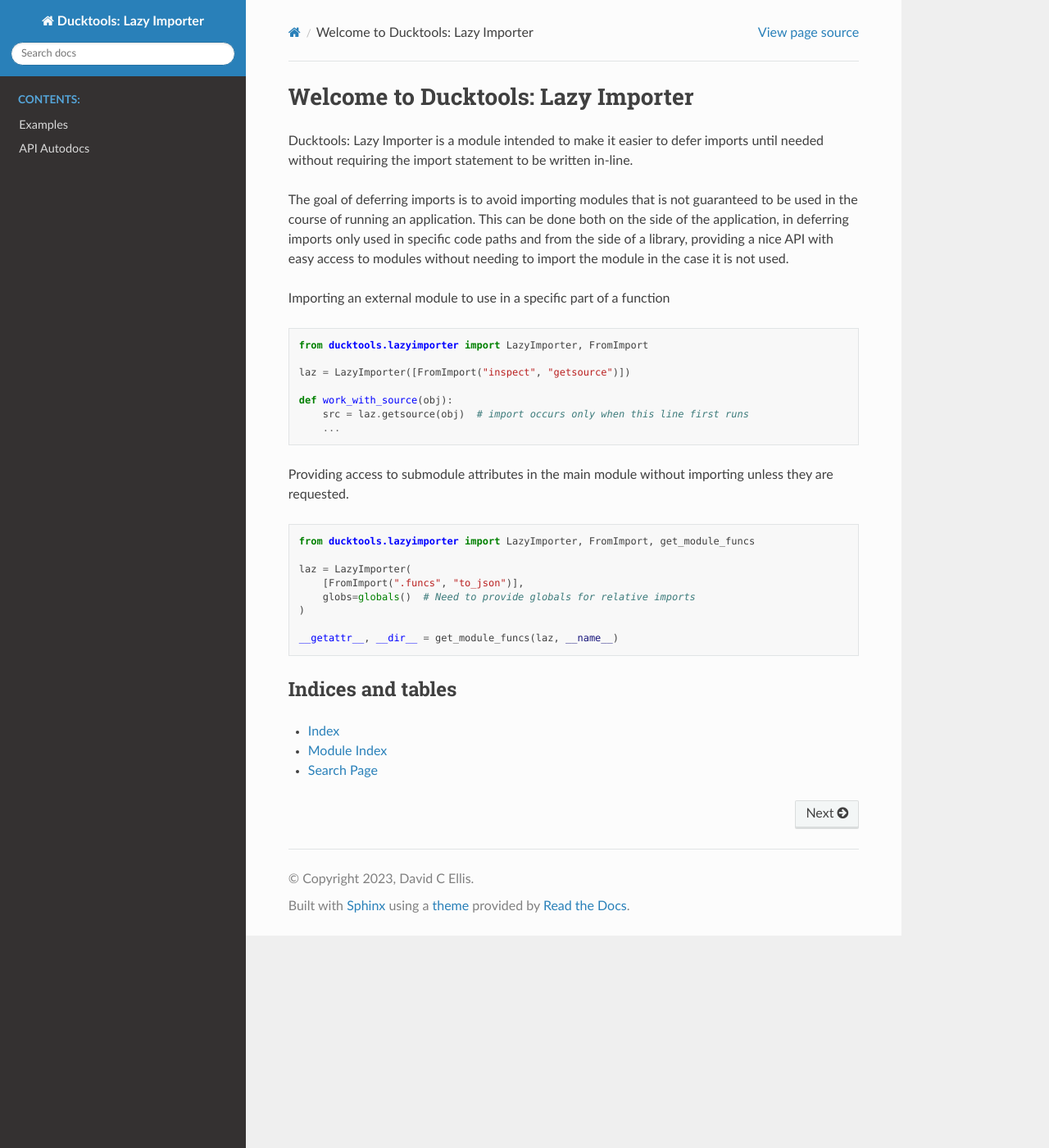
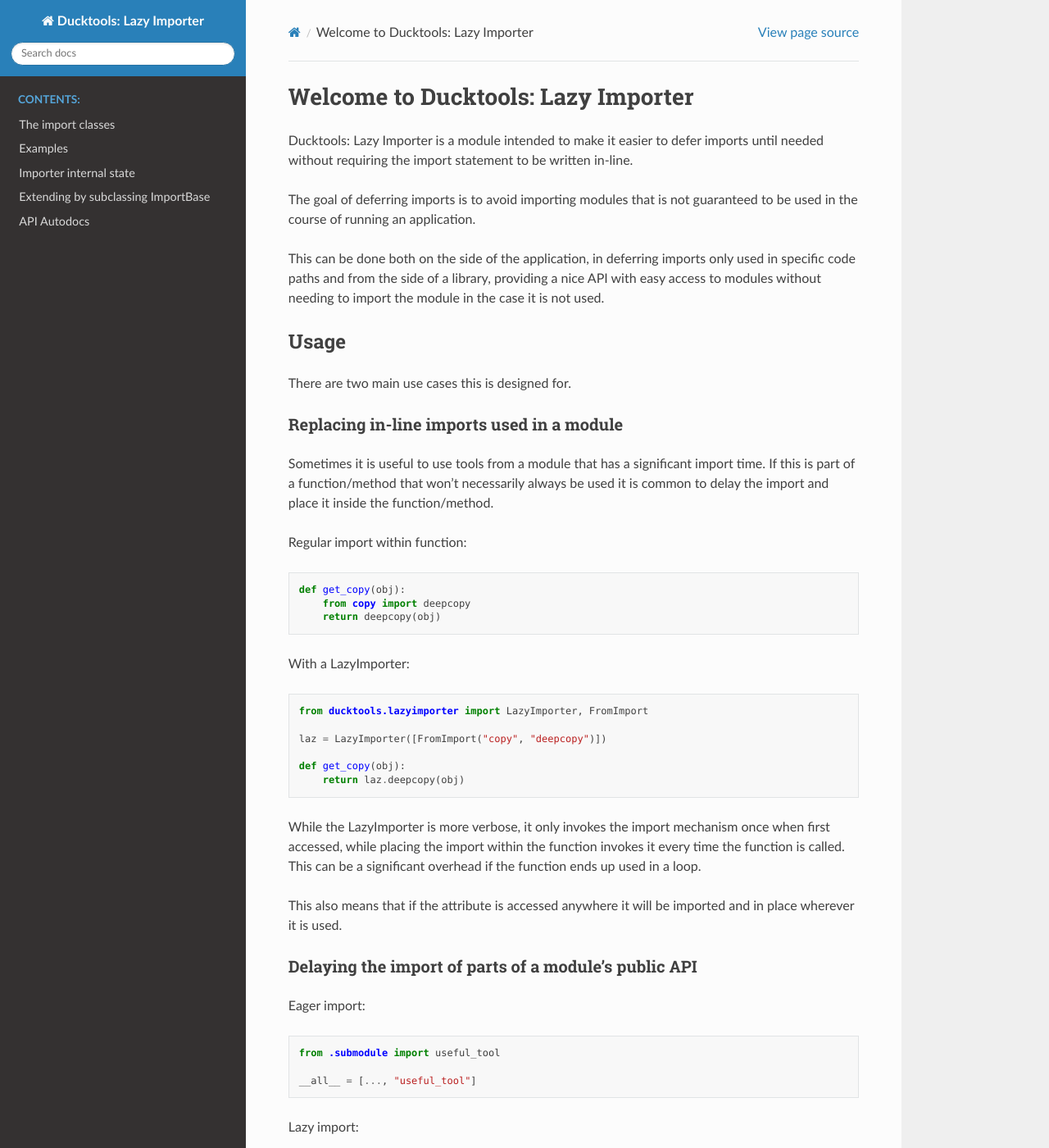
Before and after one commit to DavidCEllis/ducktools-lazyimporter, a Sphinx documentation site: the page built from docs/index.md, in a window 1280 px wide and 1400 px high. Shown: the whole window at 82% size. Built offline with Sphinx 7.4.7 and the Read the Docs theme 2.0.0, drawn with Linux system fonts in a browser that asks for light colours; the version number could not be read and is left out; some of the changed text lies outside the part shown.

````diff
--- a/docs/index.md
+++ b/docs/index.md
@@ -6,7 +6,10 @@ maxdepth: 2
 caption: "Contents:"
 hidden: true
 ---
+import_classes
 examples
+importer_state
+extending
 api
 ```
 
@@ -16,37 +19,101 @@ in-line.
 
 The goal of deferring imports is to avoid importing modules that is not guaranteed
 to be used in the course of running an application.
+
 This can be done both on the side of the application, in deferring imports
 only used in specific code paths and from the side of a library, providing
 a nice API with easy access to modules without needing to import the module
 in the case it is not used.
 
-Importing an external module to use in a specific part of a function
+## Usage ##
+
+There are two main use cases this is designed for.
+
+### Replacing in-line imports used in a module ###
+
+Sometimes it is useful to use tools from a module that has a significant import time.
+If this is part of a function/method that won't necessarily always be used it is
+common to delay the import and place it inside the function/method.
+
+Regular import within function:
+```python
+def get_copy(obj):
+    from copy import deepcopy
+    return deepcopy(obj)
+```
+
+With a LazyImporter:
+```python
+from ducktools.lazyimporter import LazyImporter, FromImport
+
+laz = LazyImporter([FromImport("copy", "deepcopy")])
+
+def get_copy(obj):
+    return laz.deepcopy(obj)
+```
+
+While the LazyImporter is more verbose, it only invokes the import mechanism
+once when first accessed, while placing the import within the function invokes
+it every time the function is called. This can be a significant overhead if
+the function ends up used in a loop.
+
+This also means that if the attribute is accessed anywhere it will be imported
+and in place wherever it is used.
+
+### Delaying the import of parts of a module's public API ###
+
+Eager import:
+```python
+from .submodule import useful_tool
+
+__all__ = [..., "useful_tool"]
+```
+
+Lazy import:
+```python
+from ducktools.lazyimporter import LazyImporter, FromImport, get_module_funcs
+
+__all__ = [..., "useful_tool"]
+
+laz = LazyImporter(
+    [FromImport(".submodule", "useful_tool")],
+    globs=globals(),  # If relative imports are used, globals() must be provided.
+)
+__getattr__, __dir__ = get_module_funcs(laz, __name__)
+```
+
+## How does it work ##
+
+The following lazy importer:
 
 ```python
 from ducktools.lazyimporter import LazyImporter, FromImport
 
-laz = LazyImporter([FromImport("inspect", "getsource")])
-
-def work_with_source(obj):
-    src = laz.getsource(obj)  # import occurs only when this line first runs
-    ...
+laz = LazyImporter([FromImport("functools", "partial")])
 ```
 
-Providing access to submodule attributes in the main module without importing
-unless they are requested.
+Generates an object that's roughly equivalent to this:
 
 ```python
-from ducktools.lazyimporter import LazyImporter, FromImport, get_module_funcs
+class SpecificLazyImporter:
+    def __getattr__(self, name):
+        if name == "partial":
+            from functools import partial
+            setattr(self, name, partial)
+            return partial
 
-laz = LazyImporter(
-    [FromImport(".funcs", "to_json")],
-    globs=globals()  # Need to provide globals for relative imports
-)
+        raise AttributeError(...)
 
-__getattr__, __dir__ = get_module_funcs(laz, __name__)
+laz = SpecificLazyImporter()
 ```
 
+The first time the attribute is accessed the import is done and the output
+is stored on the instance, so repeated access immediately gets the desired
+object and the import mechanism is only invoked once.
+
+(The actual `__getattr__` function uses a dictionary lookup and delegates importing
+to the FromImport class. Names are all dynamic and imports are done through
+the `__import__` function.)
 
 ## Indices and tables ##
 * {ref}`genindex`
````
Also changed, not shown: README.md (+0 -143 lines), docs/api.md (+1 -0 lines), docs/extending.md (added, +73 -0 lines), docs/import_classes.md (added, +90 -0 lines), docs/importer_state.md (added, +68 -0 lines).
